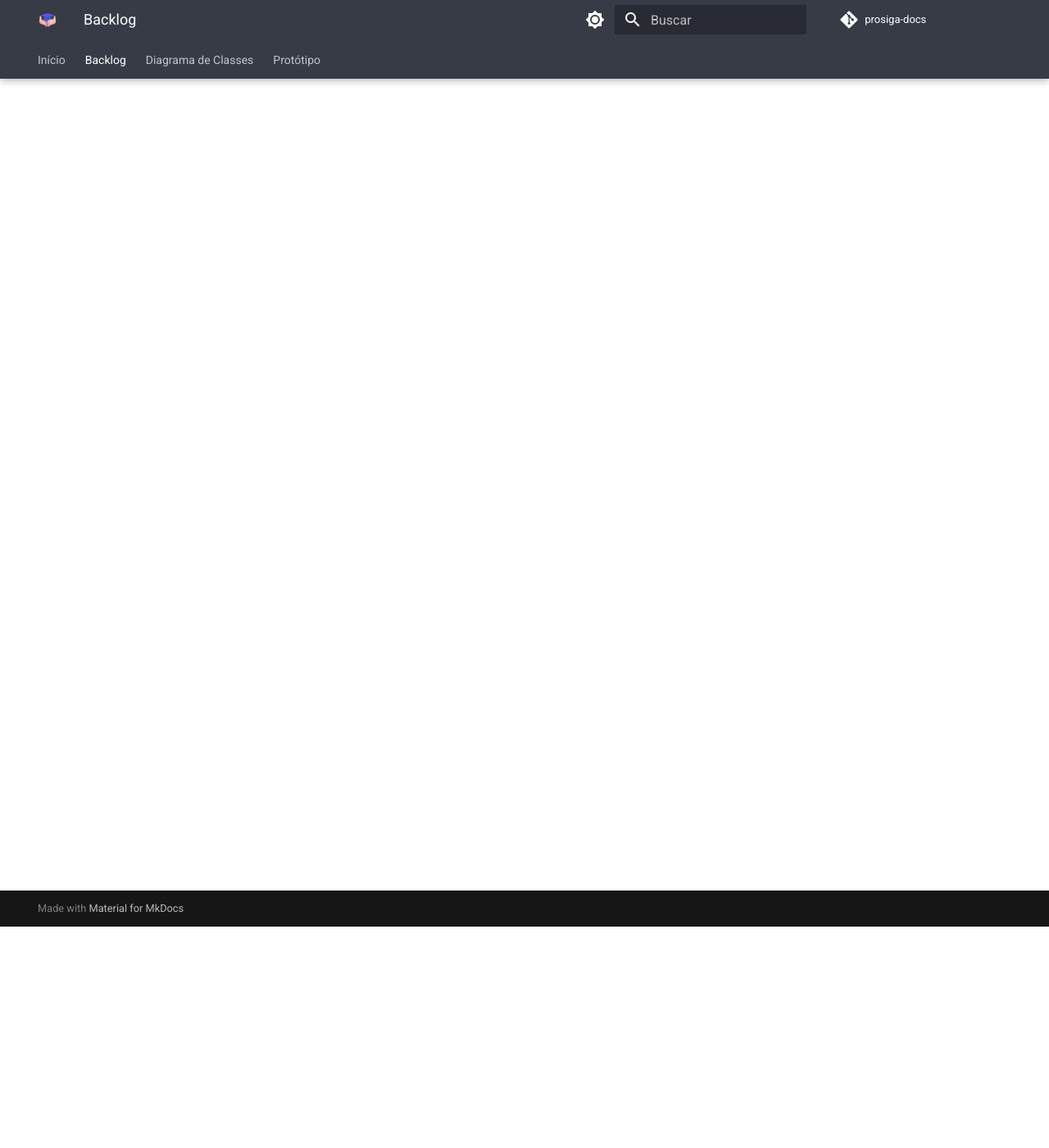
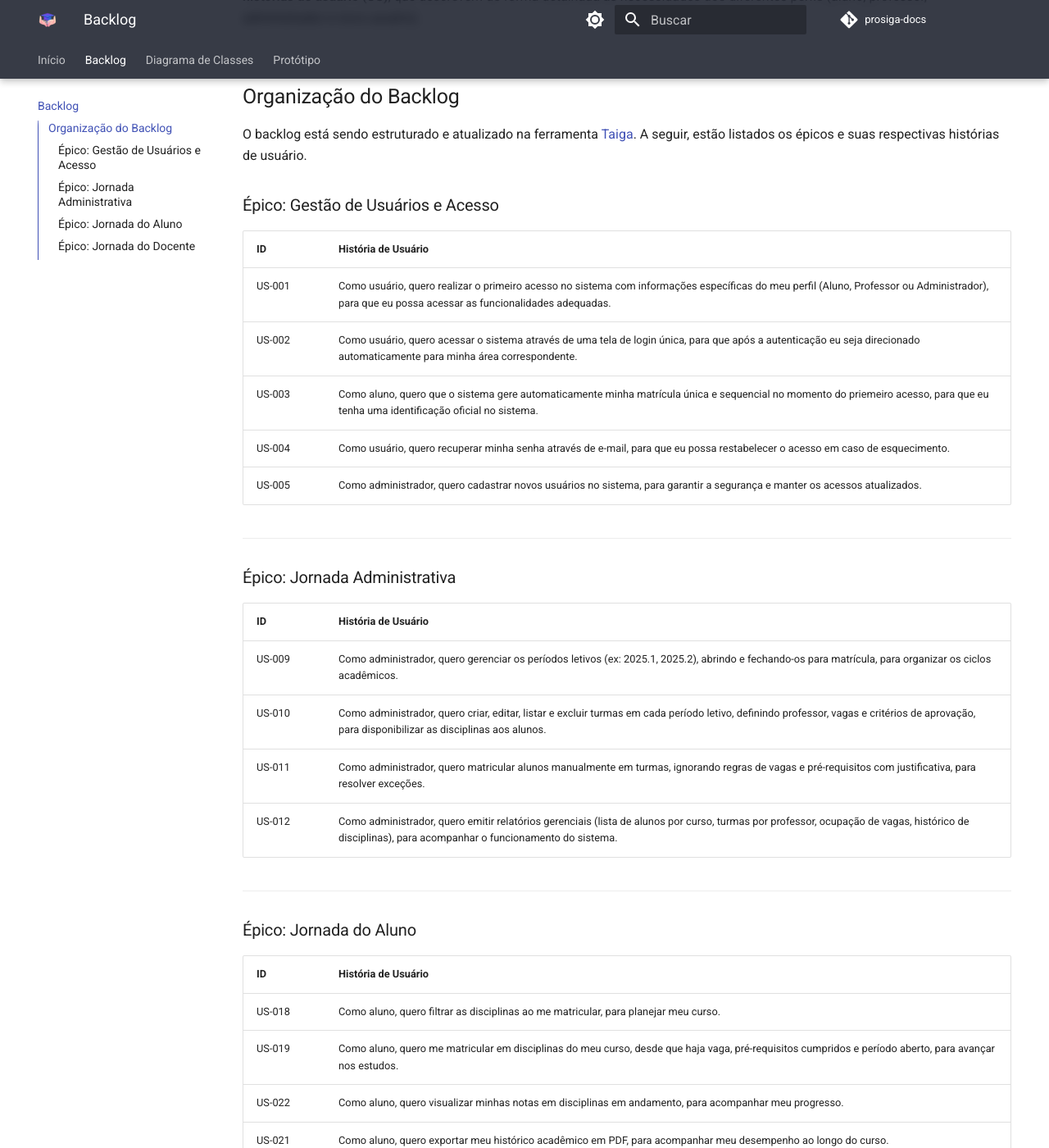
Before and after one commit to ProSiga-organization/prosiga-docs, an MkDocs documentation site: the page built from docs/backlog.md, in a window 1280 px wide and 1400 px high, scrolled down 270 px. Shown: the whole window at 82% size. Built offline with MkDocs 1.6.1 and Material for MkDocs 9.7.7, drawn with Linux system fonts in a browser that asks for light colours; comment, search, counter and statistics services are not loaded; some of the changed text lies outside the part shown.

Commit message:
fix: correct title and expand product backlog with user stories

```diff
--- a/docs/backlog.md
+++ b/docs/backlog.md
@@ -1 +1,57 @@
-# Procuct Backlog
+# Product Backlog
+
+O backlog do sistema foi organizado em **épicos**, que representam grandes blocos de funcionalidades. Cada épico é composto por **histórias de usuário (US)**, que descrevem de forma detalhada as necessidades dos diferentes perfis (aluno, professor, administrador e novo usuário).
+
+---
+
+## Organização do Backlog
+
+O backlog está sendo estruturado e atualizado na ferramenta [Taiga](https://tree.taiga.io/project/manuvaladares-tppe/kanban). A seguir, estão listados os épicos e suas respectivas histórias de usuário.
+
+### Épico: Gestão de Usuários e Acesso
+
+| ID     | História de Usuário                                                                                                                                                                |
+| ------ | ---------------------------------------------------------------------------------------------------------------------------------------------------------------------------------- |
+| US-001 | Como usuário, quero realizar o primeiro acesso no sistema com informações específicas do meu perfil (Aluno, Professor ou Administrador), para que eu possa acessar as funcionalidades adequadas. |
+| US-002 | Como usuário, quero acessar o sistema através de uma tela de login única, para que após a autenticação eu seja direcionado automaticamente para minha área correspondente.         |
+| US-003 | Como aluno, quero que o sistema gere automaticamente minha matrícula única e sequencial no momento do priemeiro acesso, para que eu tenha uma identificação oficial no sistema.            |
+| US-004 | Como usuário, quero recuperar minha senha através de e-mail, para que eu possa restabelecer o acesso em caso de esquecimento.                                                      |
+| US-005 | Como administrador, quero cadastrar novos usuários no sistema, para garantir a segurança e manter os acessos atualizados.     |
+
+---
+
+### Épico: Jornada Administrativa
+
+| ID     | História de Usuário                                                                                                                                                                                |
+| ------ | -------------------------------------------------------------------------------------------------------------------------------------------------------------------------------------------------- |
+| US-009 | Como administrador, quero gerenciar os períodos letivos (ex: 2025.1, 2025.2), abrindo e fechando-os para matrícula, para organizar os ciclos acadêmicos.                                           |
+| US-010 | Como administrador, quero criar, editar, listar e excluir turmas em cada período letivo, definindo professor, vagas e critérios de aprovação, para disponibilizar as disciplinas aos alunos.       |
+| US-011 | Como administrador, quero matricular alunos manualmente em turmas, ignorando regras de vagas e pré-requisitos com justificativa, para resolver exceções.                                            |
+| US-012 | Como administrador, quero emitir relatórios gerenciais (lista de alunos por curso, turmas por professor, ocupação de vagas, histórico de disciplinas), para acompanhar o funcionamento do sistema. |
+
+
+---
+
+### Épico: Jornada do Aluno
+
+| ID     | História de Usuário                                                                                                                                    |
+| ------ | ------------------------------------------------------------------------------------------------------------------------------------------------------ |
+| US-018 | Como aluno, quero filtrar as disciplinas ao me matricular, para planejar meu curso.                                      |
+| US-019 | Como aluno, quero me matricular em disciplinas do meu curso, desde que haja vaga, pré-requisitos cumpridos e período aberto, para avançar nos estudos. |
+| US-022 | Como aluno, quero visualizar minhas notas em disciplinas em andamento, para acompanhar meu progresso.                                                  |
+| US-021 | Como aluno, quero exportar meu histórico acadêmico em PDF, para acompanhar meu desempenho ao longo do curso.                                           |
+| US-023 | Como aluno, quero listar os colegas matriculados na mesma turma, para saber quem estuda comigo.                                                        |
+| US-024 | Como aluno, quero solicitar o trancamento de disciplinas dentro do prazo estabelecido, para reorganizar minha carga horária no semestre.               |
+
+---
+
+### Épico: Jornada do Docente
+
+| ID     | História de Usuário                                                                                                                 |
+| ------ | ----------------------------------------------------------------------------------------------------------------------------------- |
+| US-013 | Como professor, quero visualizar apenas as turmas atribuídas a mim no período letivo atual, para organizar meu trabalho acadêmico.  |
+| US-015 | Como professor, quero lançar as notas dos alunos da turma, para acompanhar o desempenho acadêmico.                                  |
+| US-016 | Como professor, quero exportar as notas dos meus alunos para uma planilha, para evitar erros manuais.                               |
+| US-017 | Como professor, quero emitir um diário por turma (notas e status) em PDF, para ter um relatório consolidado do desempenho da turma. |
+
+---
```
